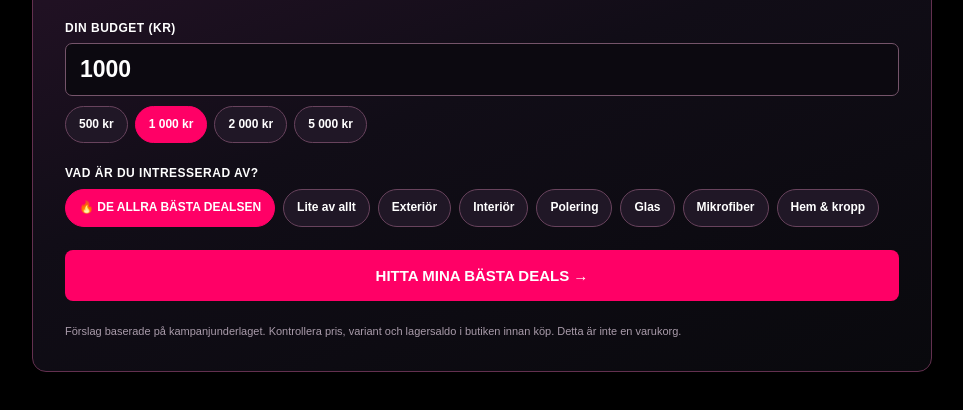
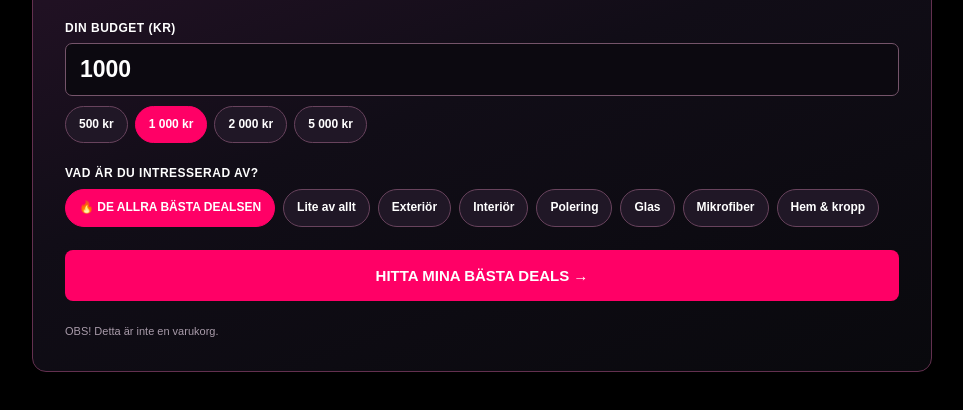
Before and after one commit to as5p/inkopsrobot, a plain HTML site: page index.html in a window 1280 px wide. Shown: the part 118-528 px from the top of the page, without its empty margins (158-1121 px from the left). Drawn offline with Linux system fonts and the light colour scheme.

Commit message:
index.html

```diff
--- a/index.html
+++ b/index.html
@@ -19,7 +19,7 @@
   </div>
   <button id="bw-deal-go" type="button" style="display:block;width:100%;background:#ff0066;color:white;border:0;border-radius:8px;font-weight:900;font-size:15px;cursor:pointer;padding:17px;margin-top:23px;">HITTA MINA BÄSTA DEALS →</button>
   <div id="bw-deal-results" aria-live="polite" style="margin-top:20px;"></div>
-  <p style="font-size:11px;color:#a99baa;line-height:1.5;margin:22px 0 0;">Förslag baserade på kampanjunderlaget. Kontrollera pris, variant och lagersaldo i butiken innan köp. Detta är inte en varukorg.</p>
+  <p style="font-size:11px;color:#a99baa;line-height:1.5;margin:22px 0 0;">OBS! Detta är inte en varukorg.</p>
  </div>
 </div>
 
```
